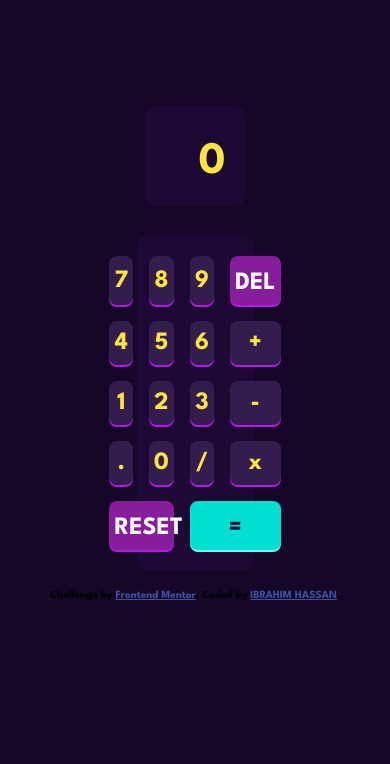
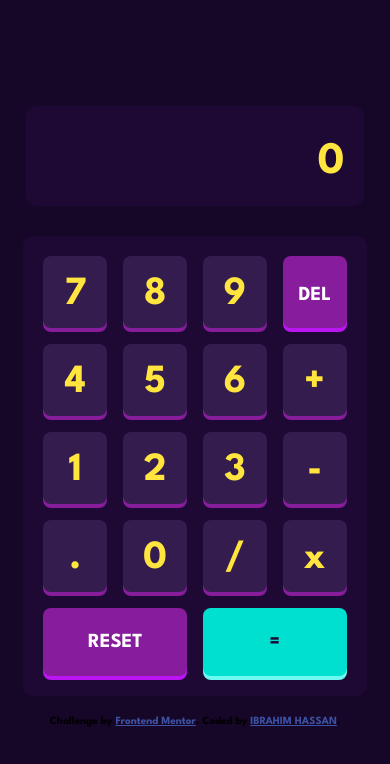
Before and after one commit to Hassanibrahim0617/calculator-app-main, a plain HTML site: page index.html in a window 390 px wide. Drawn offline with Linux system fonts and the light colour scheme.

Commit message:
Add files via upload

```diff
--- a/JavaScript/main.js
+++ b/JavaScript/main.js
@@ -1,4 +1,7 @@
 const resultCalc = document.getElementById('result');
 console.dir(resultCalc);
 let btnNumber = document.querySelectorAll('button');
-console.dir(btnNumber);
+
+btnNumber.forEach(function(button){
+    console.dir(button);
+});
--- a/css/main.css
+++ b/css/main.css
@@ -28,10 +28,8 @@ body {
 }
 
 .calculator {
-
     width: 31%;
     height: 20%;
-    justify-content: space-between;
     margin: 6rem auto 20px auto;
     border-radius: 10px;
     padding: 10px;
@@ -55,7 +53,6 @@ body {
 .buttons {
     background-color: var(--veryDarkVioletToggleBackground-KeypadBackground-screenBackground);
     width: 30%;
-    height: 40%;
     display: grid;
     grid-template-columns: repeat(4, 1fr);
     justify-content: space-between;
@@ -73,8 +70,8 @@ body {
     cursor: pointer;
     color: var(--textLightYellow);
     background-color: var(--veryDarkViolet-keyBackground);
-    box-shadow: 0 2px var(--vividMagenta-keyShadow);
-    padding: 10px 5px;
+    box-shadow: 0 4px var(--darkMagenta-keyShadow);
+    padding: 15px 3px 10px 3px;
     font-size: 25px;
     border-radius: 8px;
     border: none;
@@ -87,7 +84,7 @@ body {
 .button-del, .button-reset{
     color: var(--textWhite);
     background-color: var(--darkMagenta-keyShadow);
-    box-shadow: 0 2px var(--vividMagenta-keyShadow);
+    box-shadow: 0 4px var(--vividMagenta-keyShadow);
     padding-top: 15px;
 }
 .button-del:hover, .button-reset:hover{
@@ -100,7 +97,7 @@ body {
     background-color: var(--pureCyan-keyBackground-toggle);
    grid-column: 3/5;
    padding-top: 15px;
-   box-shadow: 0 2px var(--softCyan-keyShadow);
+   box-shadow: 0 4px var(--softCyan-keyShadow);
    color: var(--veryDarkVioletToggleBackground-KeypadBackground-screenBackground);
 }
 .button-total:hover{
@@ -108,19 +105,29 @@ body {
 }
 
 
+/* mobile styling */
+@media (max-width:1000px) {
+   .calculator{
+width: 92%;
+}
 
+.buttons{
+  width: 88%;
+}
 
+.button{
+    font-size: 40px;
+    padding: 20px 7px 15px;
+}
+.button-del, .button-reset, .button-total{
+    font-size: 20px;
+}
+.button-reset, .button-total{
+    padding: 25px 7px;
+}
+}
 
-
-
-
-
-
-
-
-
-
-
+/* attribution */
 .attribution {
     font-size: 11px;
     text-align: center;
--- a/index.html
+++ b/index.html
@@ -20,20 +20,20 @@
     </div>
 </div>
     <div class="buttons">
-      <button class=" button button-num-7">7</button>
-      <button class=" button button-num-8">8</button>
-      <button class="button button-num-9">9</button>
+      <button class=" button button-num 7">7</button>
+      <button class=" button button-num 8">8</button>
+      <button class="button button-num 9">9</button>
       <button class="button button-del">DEL</button>
-      <button class="button button-num-4">4</button>
-      <button class="button button-num-5">5</button>
-      <button class="button button-num-6">6</button>
+      <button class="button button-num 4">4</button>
+      <button class="button button-num 5">5</button>
+      <button class="button button-num 6">6</button>
       <button class="button button-actin-btn">+</button>
-      <button class="button button-num-1">1</button>
-      <button class="button button-num-2">2</button>
-      <button class="button button-num-3">3</button>
+      <button class="button button-num 1">1</button>
+      <button class="button button-num 2">2</button>
+      <button class="button button-num 3">3</button>
       <button class="button button-action-btn">-</button>
       <button class="button button-poimt">.</button>
-      <button class="button button-num-0">0</button>
+      <button class="button button-num 0">0</button>
       <button class="button button-action-btn">/</button>
       <button class="button button-action-btn">x</button>
       <button class="button button-reset">RESET</button>
```
